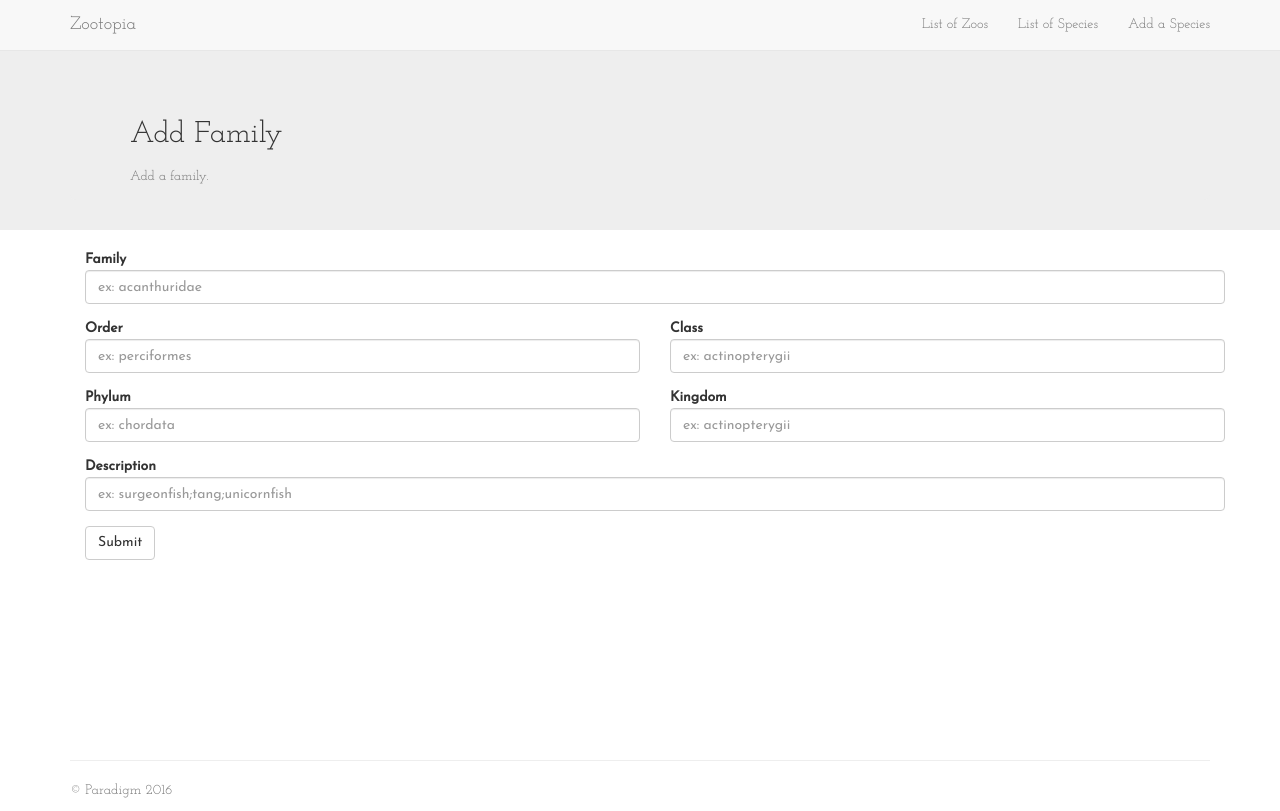
After one commit to akeenan2/paradigm, a Django app: page /add/family/ in a window 1280 px wide. The commit adds this page. Run offline with Django 3.2, Linux system fonts and the light colour scheme; some libraries are stand-ins or nearby versions.

Commit message:
add species/family

```diff
--- a/db/zoo.csv
+++ b/db/zoo.csv
@@ -25,7 +25,7 @@ Franklin Park Zoo,Boston,MA,1 Franklin Park Rd,42.3028,-71.0868,1000,72,10:00,17
 Fresno Chaffee Zoo,Fresno,CA,894 W Belmont Ave,36.7529,-119.8222,694,39,9:00,16:00,530000,https://www.fresnochaffeezoo.org/,
 Gladys Porter Zoo,Brownsville,TX,500 E Ringgold St,25.9133,-97.4954,1600,31,9:00,17:00,430000,http://gpz.org/,
 Great Plains Zoo,Sioux Falls,SD,805 S Kiwanis Ave,43.5392,-96.7628,850,45,10:00,17:00,275000,http://www.greatzoo.org/,
-Grizzly & Wolf Discovery Center,West Yellowstone,MT,201 S Canyon St,44.6563,-111.099,24,13,8:30,19:00,150000,http://www.grizzlydiscoveryctr.org/,
+Grizzly and Wolf Discovery Center,West Yellowstone,MT,201 S Canyon St,44.6563,-111.099,24,13,8:30,19:00,150000,http://www.grizzlydiscoveryctr.org/,
 Happy Hollow Zoo,San Jose,CA,1300 Senter Rd,37.3254,-121.8616,150,16,10:00,16:00,430000,http://www.hhpz.org/,
 Houston Zoo,Houston,TX,6200 Hermann Park Dr,29.7161,-95.3901,6000,55,9:00,18:00,1800000,http://www.houstonzoo.org/,
 Indianapolis Zoo,Indianapolis,IN,1200 W Washington St,39.768,-86.1806,3800,64,9:00,16:00,1250000,http://www.indianapoliszoo.com/SitePages/Home.aspx,
--- a/website/zoo/models.py
+++ b/website/zoo/models.py
@@ -1,7 +1,6 @@
 from __future__ import unicode_literals
 
 from django.db import models
-
 
 class Classification(models.Model):
     family = models.CharField(primary_key=True, max_length=50)
--- a/website/zoo/templates/layouts/base.html
+++ b/website/zoo/templates/layouts/base.html
@@ -42,6 +42,7 @@
                 <ul class="nav navbar-nav navbar-right">
                     <li><a href="/zoo/">List of Zoos</a></li>
                     <li><a href="/species/">List of Species</a></li>
+                    <li><a href="/add/species/">Add a Species</a></li>
                 </ul>
             </div>
         </div>
--- /dev/null
+++ b/website/zoo/templates/zoo/add_family.html
@@ -0,0 +1,47 @@
+<!-- add_species.html -->
+
+{% extends "layouts/base.html" %}
+
+{% block page_title %}Add Family{% endblock %}
+
+{% block jumbotron_name %}Add Family{% endblock %}
+{% block jumbotron_description %}Add a family.{% endblock %}
+
+{% block content %}
+<br>
+<div class="container">
+    <form method="post">{% csrf_token %}
+        <div class="form-group row left-margin">
+            <div class="col-xs-12">
+                <strong>Family </strong><input name="family" type="text" class="form-control" placeholder="ex: acanthuridae">
+            </div>
+        </div>
+        <div class="form-group row left-margin">
+            <div class="col-xs-6">
+                <strong>Order </strong><input name="ordr" type="text" class="form-control" placeholder="ex: perciformes">
+            </div>
+            <div class="col-xs-6">
+                <strong>Class </strong><input name="clss" type="text" class="form-control" placeholder="ex: actinopterygii">
+            </div>
+        </div>
+        <div class="form-group row left-margin">
+            <div class="col-xs-6">
+                <strong>Phylum </strong><input name="phylm" type="text" class="form-control" placeholder="ex: chordata">
+            </div>
+            <div class="col-xs-6">
+                <strong>Kingdom </strong><input name="kingdm" type="text" class="form-control" placeholder="ex: actinopterygii">
+            </div>
+        </div>
+        <div class="form-group row left-margin">
+            <div class="col-xs-12">
+                <strong>Description </strong><input name="description" type="text" class="form-control" placeholder="ex: surgeonfish;tang;unicornfish">
+            </div>
+        </div>
+        <div class="form-group row left-margin">
+            <div class="col-xs-12">
+                <button type="submit" class="btn btn-default">Submit</button>
+            </div>
+        </div>
+    </form>
+</div>
+{% endblock %}
--- a/website/zoo/urls.py
+++ b/website/zoo/urls.py
@@ -15,4 +15,6 @@ urlpatterns = [
     url(r'^species/$',views.list_species),
     url(r'^species/(?P<_species>.[^/]+)/$',views.species),
     url(r'^species/(?P<_species>.[^/]+)/update/$',views.update_species),
+    url(r'^add/species/$',views.add_species),
+    url(r'^add/family/$',views.add_family),
 ]
--- a/website/zoo/views.py
+++ b/website/zoo/views.py
@@ -166,13 +166,62 @@ def species(request,_species):
             _species = species.replace(" ","_")
             return HttpResponseRedirect('/species/'+_species+'/update/')
     species = Species.objects.get(species=_species.replace("_"," "))
-    classification = Classification.objects.get(family=species.family.family);
     species_name = species.common_name.split(';')[0]
 # select all zoos that exhibit the specific species
     with connection.cursor() as cursor:
         cursor.execute('SELECT Zoo.zoo_name,Zoo.city,Zoo.state,Zoo.address FROM Zoo,Exhibit WHERE Zoo.zoo_name=Exhibit.zoo_name AND Exhibit.species=%s',[species.species])
         list_zoos = cursor.fetchall()
-    return render(request,'zoo/species.html',{'species':species,'species_name':species_name,'classification':classification,'list_zoos':list_zoos})
+    # fetch relevant information to the family of the current species
+        cursor.execute('SELECT Classification.family,Classification.ordr,Classification.clss,Classification.phylm FROM Classification WHERE Classification.family=%s',[species.family.family])
+    # all species of the same family
+        cursor.execute('SELECT s.species FROM Species s WHERE s.family=%s AND s.species!=%s',[species.family.family,species.species])
+        related_species = cursor.fetchall()
+        print species.family.family
+        if len(related_species) < 5:
+            print species.family.ordr
+        # same order
+            cursor.execute('SELECT s.species FROM Species s, Classification c WHERE c.family=s.family AND c.ordr=%s AND s.species!=%s ORDER BY RAND() LIMIT 5',[species.family.ordr,species.species])
+            related_species = cursor.fetchall()
+            if len(related_species) < 5:
+                print species.family.clss
+            # same class
+                cursor.execute('SELECT s.species FROM Species s, Classification c WHERE c.family=s.family AND c.clss=%s AND s.species!=%s ORDER BY RAND() LIMIT 5',[species.family.clss,species.species])
+                related_species = cursor.fetchall()
+                if len(related_species) < 5:
+                    print species.family.phylum
+                # same phylum
+                    cursor.execute('SELECT s.species FROM Species s, Classification c WHERE c.family=s.family AND c.phylum=%s AND s.species!=%s ORDER BY RAND() LIMIT 5',[species.family.phylum,species.species])
+                    related_species = cursor.fetchall()
+        print list(related_species)
+# same region and habitat
+    regions = species.region.split(';')
+    habitats = species.habitat.split(';')
+    conditions = ' WHERE ('
+    for region in regions[:-1]:
+        conditions = conditions + 'Species.region LIKE "%' + region + '%" OR '
+    conditions = conditions + 'Species.region LIKE "%' + regions[-1] + '%")';
+    conditions = conditions + ' AND ('
+    for habitat in habitats[:-1]:
+        conditions = conditions + 'Species.habitat LIKE "%' + habitat + '%" OR '
+    conditions = conditions + 'Species.habitat LIKE "%' + habitats[-1] + '%")';
+    for specie in related_species:
+        conditions = conditions + ' AND Species.species != "' + specie[0] + '"'
+# query the database for all the related species
+    with connection.cursor() as cursor:
+        query = 'SELECT Species.species FROM Species' + conditions + ' ORDER BY RAND() LIMIT 5'
+        print query # debug
+        cursor.execute(query)
+        similar_species = cursor.fetchall()
+        print similar_species
+    # variables to pass into html
+    context = {
+        'species':species,
+        'species_name':species_name,
+        'list_zoos':list_zoos,
+        'related_species':related_species,
+        'similar_species':similar_species
+    }
+    return render(request,'zoo/species.html',context)
 
 def update_species(request,_species):
     species = Species.objects.get(species=_species.replace("_"," "))
@@ -185,3 +234,41 @@ def update_species(request,_species):
 # show only the first common name
     species_name = species.common_name.split(';')[0]
     return render(request,'zoo/update_species.html',{'species':species,'species_name':species_name})
+
+def add_species(request):
+    habitats = Habitat.objects.values_list('habitat',flat=True)
+    families = Classification.objects.values_list('family',flat=True)
+    regions = Region.objects.values_list('region',flat=True)
+    statuses = Status.objects.values_list('status',flat=True)
+
+    if request.method == 'POST':
+        if request.POST.get('submit'):
+            select_habitats = request.POST.getlist('habitats')
+            select_regions = request.POST.getlist('regions')
+            habitats = ''
+            for habitat in select_habitats[:-1]:
+                habitats = habitats + habitat + ';'
+            habitats = habitats + select_habitats[-1]
+            regions = ''
+            for region in select_regions[:-1]:
+                regions = regions + region + ';'
+            regions = regions + select_regions[-1]
+            with connection.cursor() as cursor:
+                cursor.execute('INSERT INTO Species(species,common_name,genus,family,region,habitat,status) values(%s,%s,%s,%s,%s,%s,%s)',[request.POST.get('species'),request.POST.get('common_name'),request.POST.get('genus'),request.POST.get('family'),regions,habitats,request.POST.get('status')])
+            return HttpResponseRedirect('/species/')
+        elif request.POST.get('add-family'):
+            return HttpResponseRedirect('/add/family/'+request.POST.get('family').replace(" ","_")+'/')
+    context = {
+        'families':families,
+        'habitats':habitats,
+        'regions':regions,
+        'statuses':statuses,
+    }
+    return render(request,'zoo/add_species.html',context)
+
+def add_family(request):
+    if request.method == 'POST':
+        with connection.cursor() as cursor:
+            cursor.execute('INSERT INTO Classification(family,ordr,clss,phylm,kingdm,description) values(%s,%s,%s,%s,%s,%s,%s)',[request.POST.get('family'),request.POST.get('ordr'),request.POST.get('clss'),request.POST.get('phylm'),request.POST.get('kingdm'),request.POST.get('description')])
+        return HttpResponseRedirect('/add/species/')
+    return render(request,'zoo/add_family.html')
```
Also changed, not shown: db/classification.csv (+9 -1 lines), website/zoo/templates/zoo/add_species.html (added, +62 -0 lines), website/zoo/templates/zoo/species.html (+16 -7 lines), website/zoo/templates/zoo/update_species.html (+7 -7 lines), website/zoo/templates/zoo/update_zoo.html (+12 -12 lines), db/exhibit.csv, db/species.csv.
